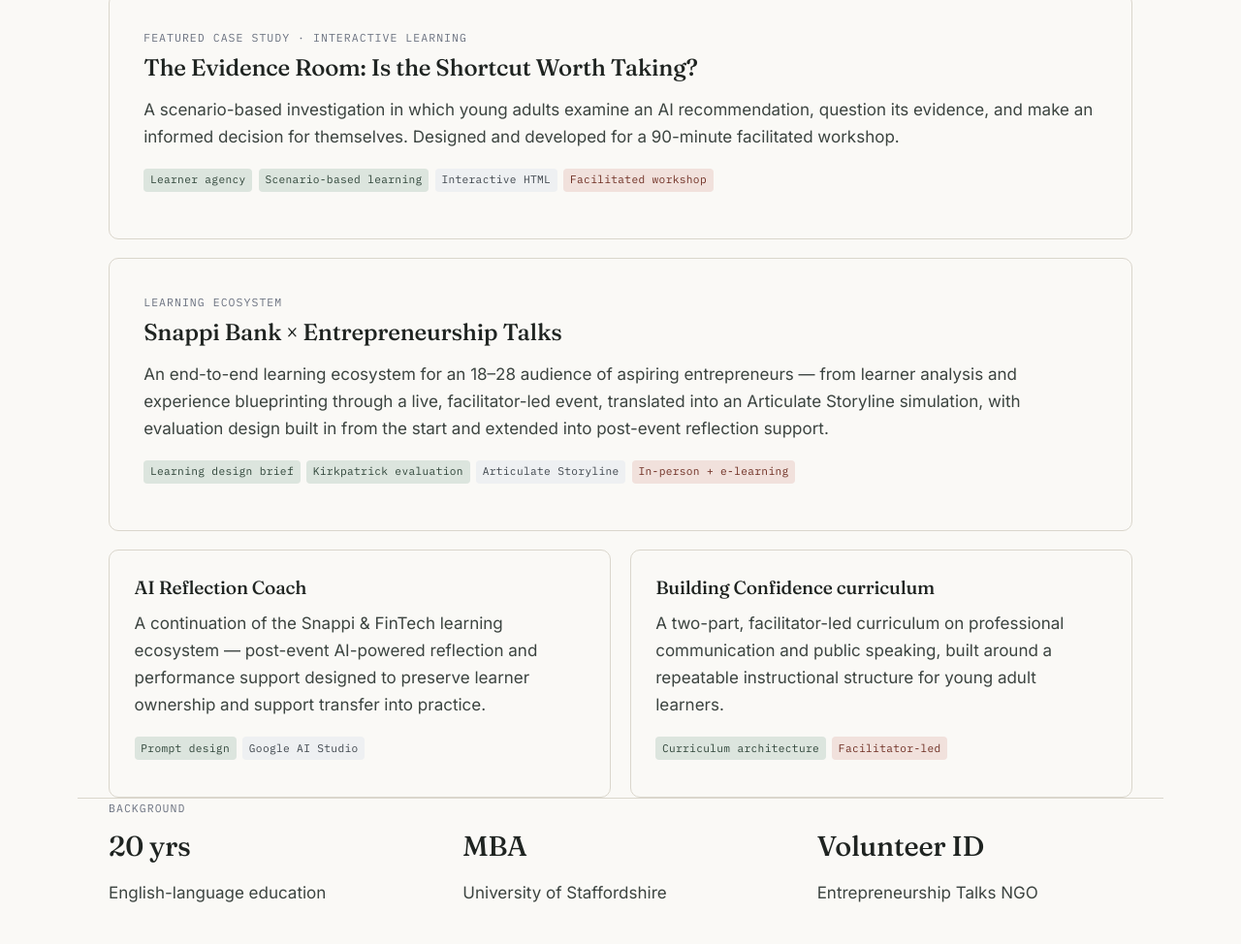
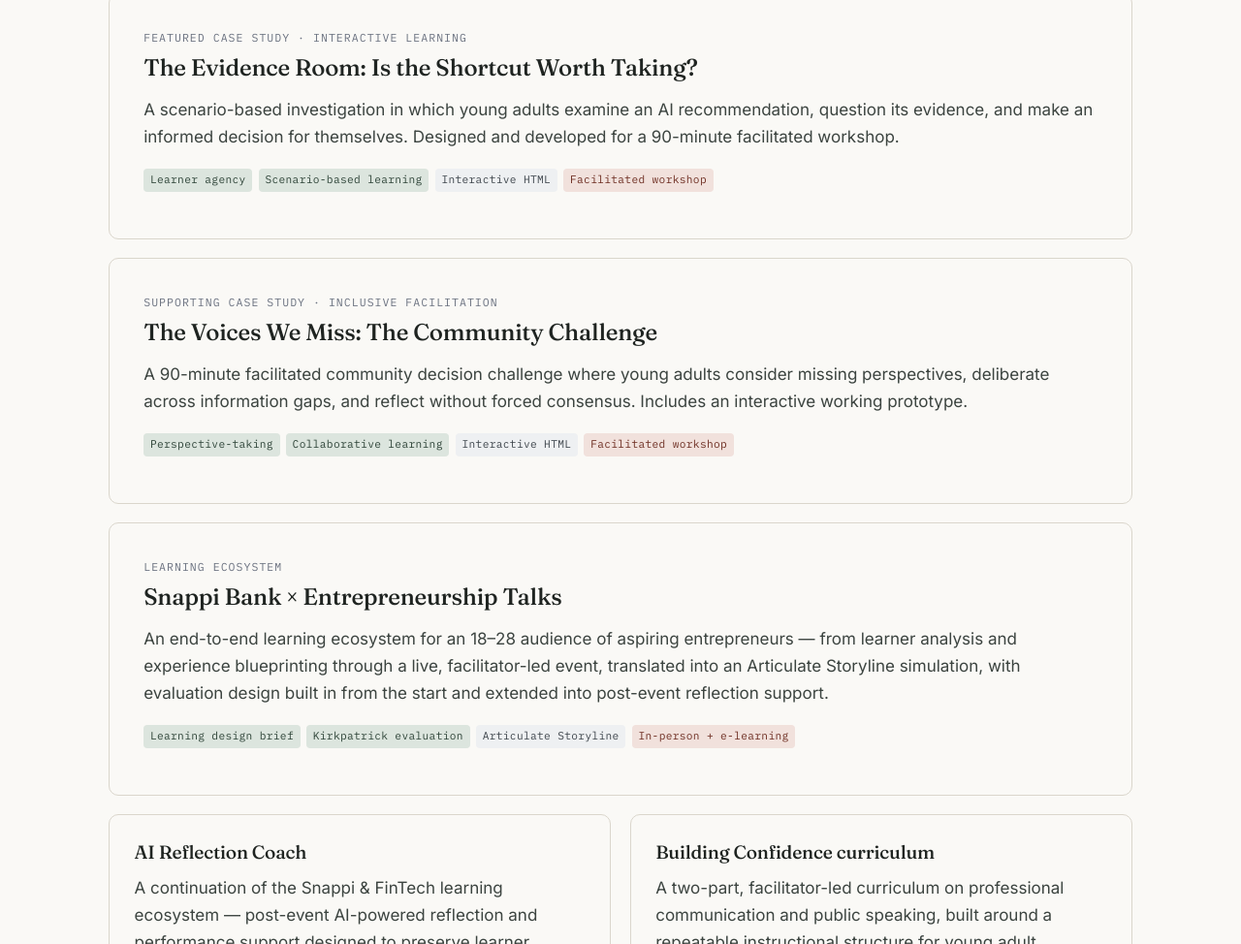
Before and after one commit to nicoletamalaki/nicoletamalaki.github.io, a plain HTML site: page index.html in a window 1280 px wide. Shown: the part 807-1781 px from the top of the page at 97% size. Drawn offline with Linux system fonts and the light colour scheme.

Commit message:
Add files via upload
Update homepage with The Voices We Miss

```diff
--- a/index.html
+++ b/index.html
@@ -48,6 +48,19 @@
         <div class="tags-row">
           <span class="tag tag-skill">Learner agency</span>
           <span class="tag tag-skill">Scenario-based learning</span>
+          <span class="tag tag-tool">Interactive HTML</span>
+          <span class="tag tag-modality">Facilitated workshop</span>
+        </div>
+      </div>
+    </a>
+<a class="card-link" href="case-studies/voices-we-miss.html">
+      <div class="card" style="margin-bottom:1.2rem;padding:2.2rem;">
+        <span class="eyebrow" style="margin-bottom:.4rem;">Supporting case study · Inclusive facilitation</span>
+        <h3 style="font-size:1.5rem;">The Voices We Miss: The Community Challenge</h3>
+        <p>A 90-minute facilitated community decision challenge where young adults consider missing perspectives, deliberate across information gaps, and reflect without forced consensus. Includes an interactive working prototype.</p>
+        <div class="tags-row">
+          <span class="tag tag-skill">Perspective-taking</span>
+          <span class="tag tag-skill">Collaborative learning</span>
           <span class="tag tag-tool">Interactive HTML</span>
           <span class="tag tag-modality">Facilitated workshop</span>
         </div>
```
